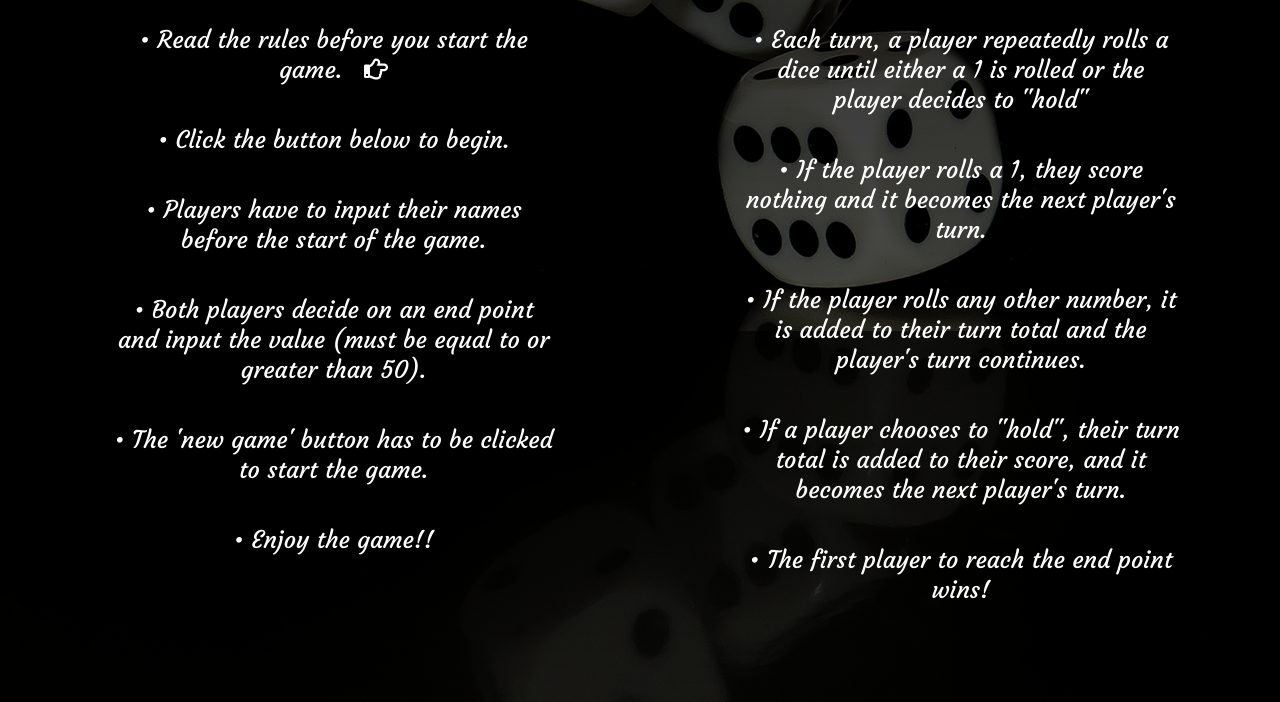
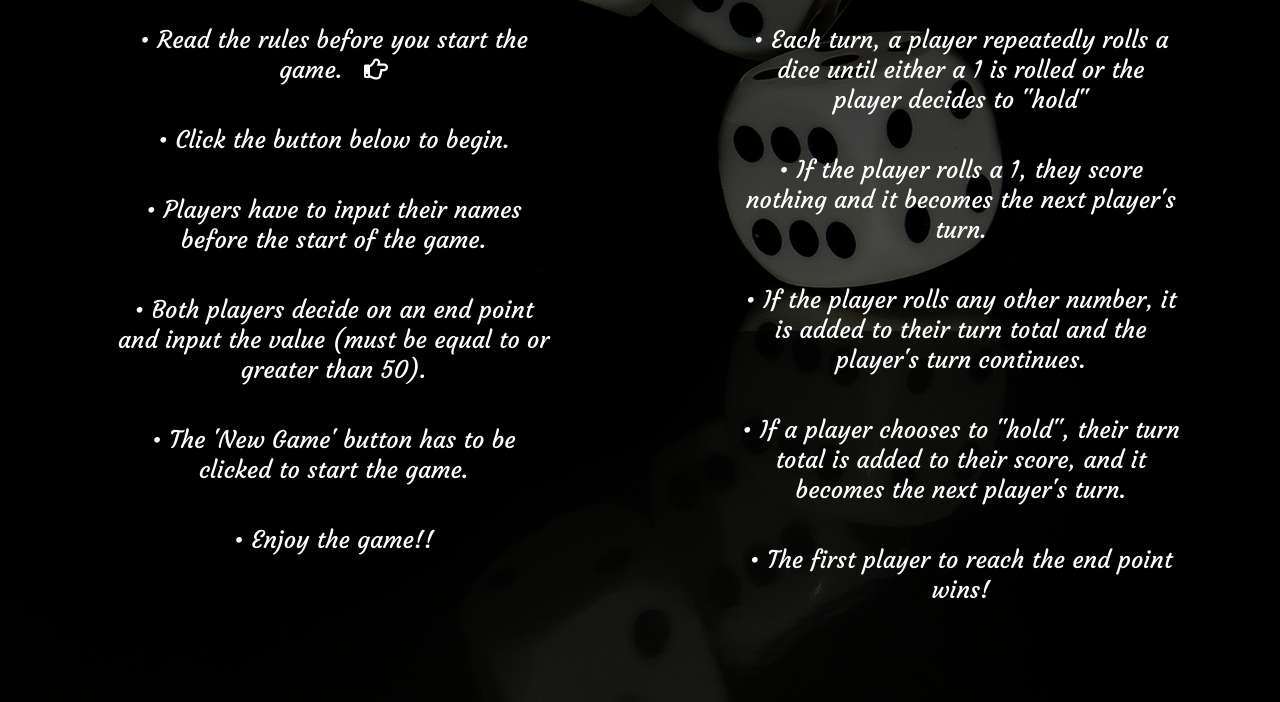
Before and after one commit to Tolu12343/Tolu12343.github.io, a plain HTML site: page Pages/pigGameIndex.html in a window 1280 px wide. Shown: the part 469-1171 px from the top of the page. Drawn offline with Linux system fonts and the light colour scheme; a web font is replaced by a local one.

Commit message:
recent commit

```diff
--- a/Pages/pigGameIndex.html
+++ b/Pages/pigGameIndex.html
@@ -45,7 +45,7 @@
                             <li>&bullet; Players have to input their names before the start of the game.</li>
 
                             <li>&bullet; Both players decide on an end point and input the value (must be equal to or greater than 50). </li>
-                            <li>&bullet; The 'new game' button has to be clicked to start the game. </li>
+                            <li>&bullet; The 'New Game' button has to be clicked to start the game. </li>
 
 
                             <li>&bullet; Enjoy the game!!</li>
```
